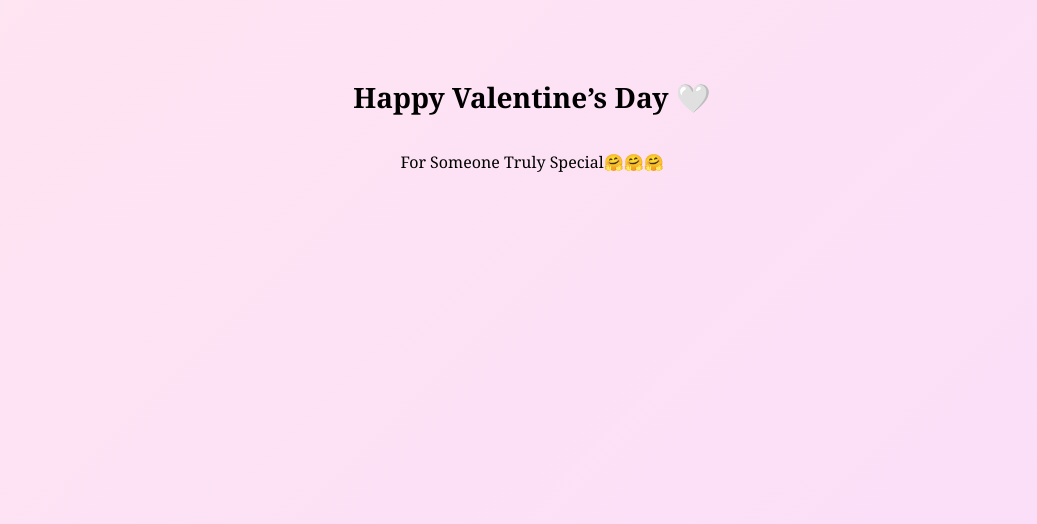
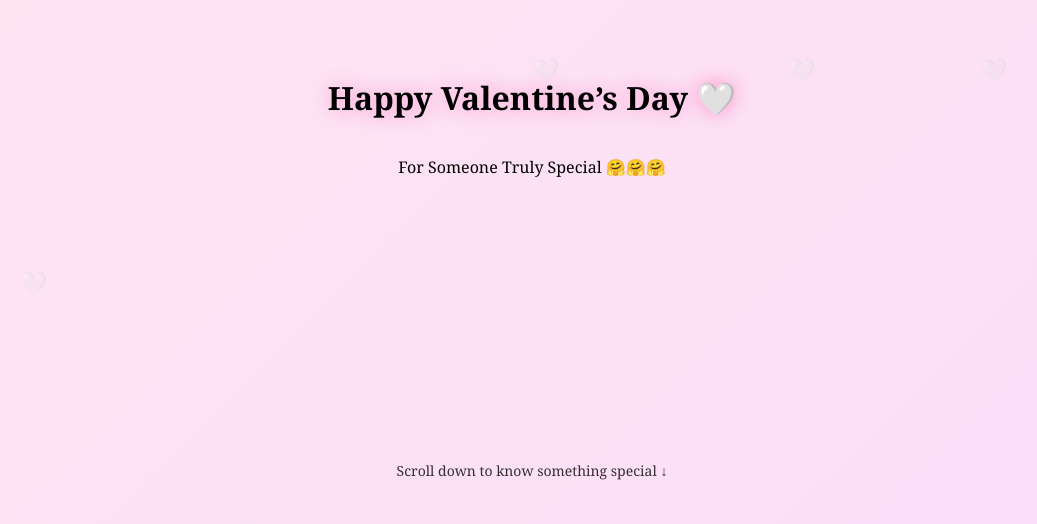
Before and after one commit to Aniket4124/Valentine, a plain HTML site: page index.html in a window 1280 px wide. Shown: the part 276-800 px from the top of the page, without its empty margins (108-1145 px from the left). Drawn offline with Linux system fonts and the light colour scheme.

Commit message:
Enhance index.html with styles and animations

```diff
--- a/index.html
+++ b/index.html
@@ -1,29 +1,80 @@
 <!DOCTYPE html>
-<html>
+<html style="scroll-behavior:smooth;">
 <head>
 <meta name="viewport" content="width=device-width, initial-scale=1.0">
 <title>For Someone Special 🤍</title>
+
 <style>
 body{
 margin:0;
 font-family:Georgia,serif;
 background:linear-gradient(135deg,#ffe6f0,#f7d9ff);
 text-align:center;
+overflow-x:hidden;
 }
 
+/* HERO SECTION */
 .hero{
 height:100vh;
 display:flex;
 flex-direction:column;
 justify-content:center;
 align-items:center;
+position:relative;
+overflow:hidden;
 }
 
-.hero h1{
-font-size:28px;
-animation:fadeDown 1.5s ease;
+/* Floating Hearts Background */
+.floating-hearts span{
+position:absolute;
+font-size:22px;
+opacity:0.2;
+animation:float 15s linear infinite;
 }
 
+@keyframes float{
+0%{transform:translateY(100vh);}
+100%{transform:translateY(-120vh);}
+}
+
+/* Glowing Title */
+.glow{
+font-size:32px;
+animation:glow 2s ease-in-out infinite alternate;
+}
+
+@keyframes glow{
+from{ text-shadow:0 0 10px #ffb6d9; }
+to{ text-shadow:0 0 30px #ff69b4; }
+}
+
+/* Subtitle fade */
+.subtitle{
+opacity:0;
+animation:fadeIn 2s ease forwards;
+animation-delay:1s;
+}
+
+@keyframes fadeIn{
+to{opacity:1;}
+}
+
+/* Scroll Down Indicator */
+.scroll-down{
+position:absolute;
+bottom:30px;
+animation:bounce 2s infinite;
+font-size:14px;
+opacity:0.8;
+}
+
+@keyframes bounce{
+0%,20%,50%,80%,100%{transform:translateY(0);}
+40%{transform:translateY(-10px);}
+60%{transform:translateY(-5px);}
+}
+
+/* GALLERY */
 .gallery{
 padding:40px 20px;
 }
@@ -41,6 +92,7 @@ transition:0.4s;
 transform:scale(1.05);
 }
 
+/* MESSAGE */
 .message{
 padding:40px 20px;
 background:white;
@@ -48,11 +100,6 @@ border-radius:20px;
 margin:20px;
 box-shadow:0 10px 20px rgba(0,0,0,0.1);
 animation:fadeUp 2s ease;
-}
-
-@keyframes fadeDown{
-from{opacity:0;transform:translateY(-30px);}
-to{opacity:1;transform:translateY(0);}
 }
 
 @keyframes fadeUp{
@@ -65,8 +112,22 @@ to{opacity:1;transform:translateY(0);}
 <body>
 
 <div class="hero">
-<h1>Happy Valentine’s Day 🤍</h1>
-<p>For Someone Truly Special🤗🤗🤗</p>
+
+<div class="floating-hearts">
+<span style="left:10%;animation-delay:0s;">🤍</span>
+<span style="left:30%;animation-delay:3s;">🤍</span>
+<span style="left:50%;animation-delay:6s;">🤍</span>
+<span style="left:70%;animation-delay:9s;">🤍</span>
+<span style="left:85%;animation-delay:12s;">🤍</span>
+</div>
+
+<h1 class="glow">Happy Valentine’s Day 🤍</h1>
+<p class="subtitle">For Someone Truly Special 🤗🤗🤗</p>
+
+<div class="scroll-down">
+<p>Scroll down to know something special ↓</p>
+</div>
+
 </div>
 
 <div class="gallery">
@@ -102,19 +163,19 @@ to my everyday life.</p>
 <script>
 var music = document.getElementById("bgMusic");
 
-// Play on first user interaction
+// Play on first interaction
 document.addEventListener("click", function () {
     music.play();
 }, { once: true });
 
-// Pause when switching tab or minimizing
+// Pause when tab hidden
 document.addEventListener("visibilitychange", function () {
     if (document.hidden) {
         music.pause();
     }
 });
 
-// Stop completely when page is closed
+// Stop completely when page closed
 window.addEventListener("pagehide", function () {
     music.pause();
     music.currentTime = 0;
```
